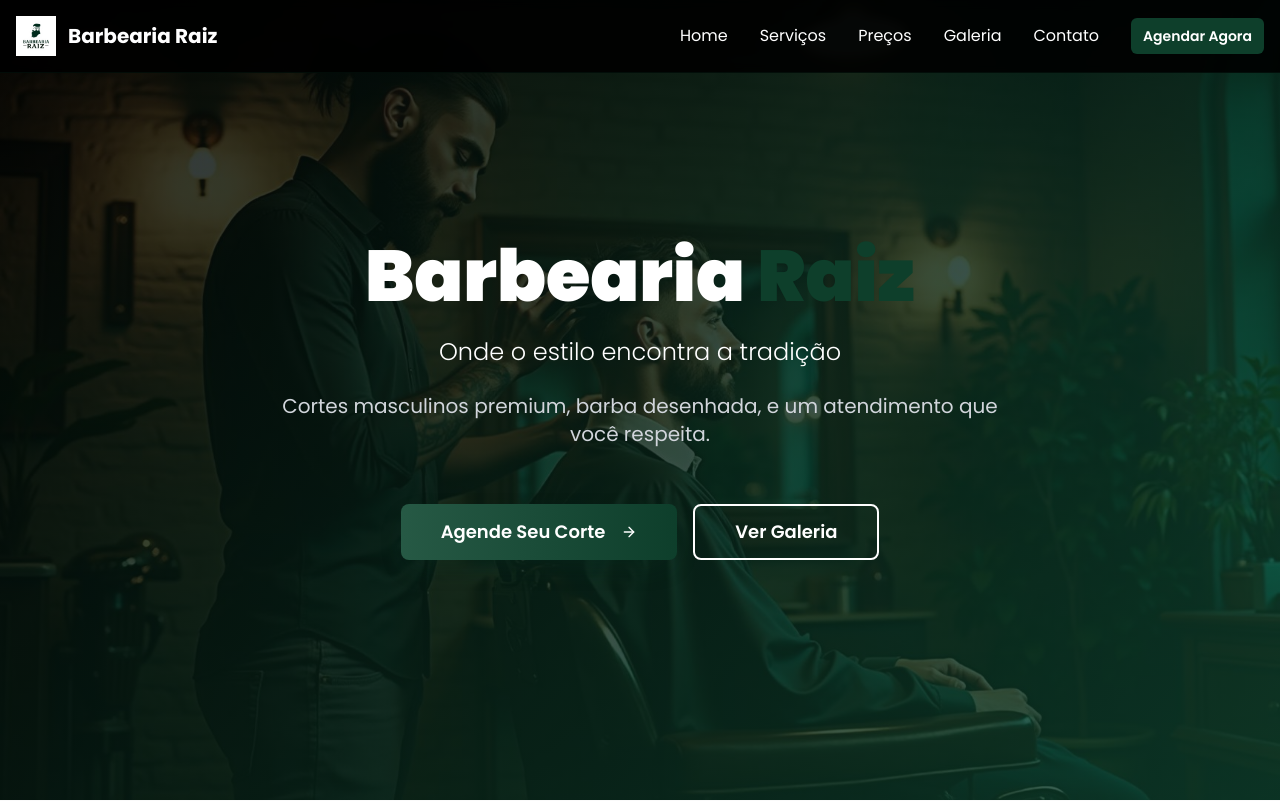
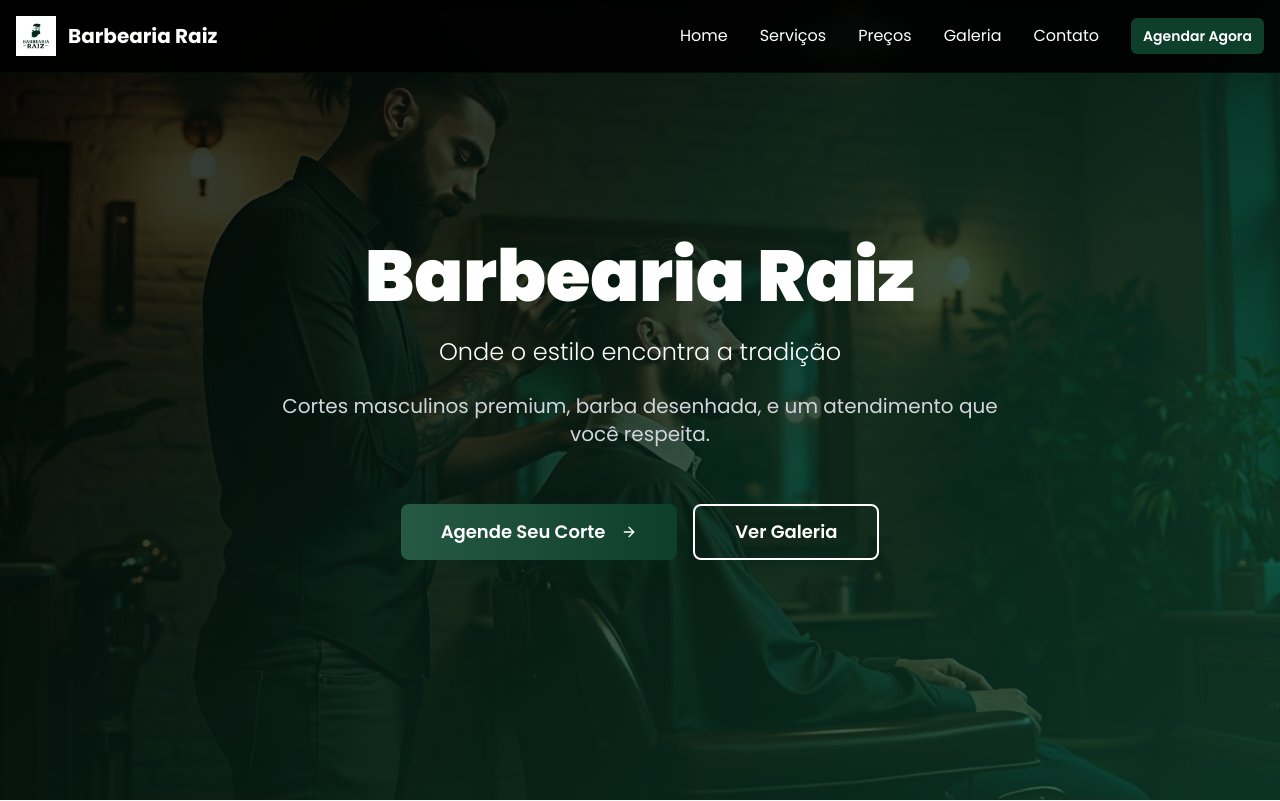
Before and after one commit to Victor-CSM/raiz-landing-craft, a React (Vite) app: page / in a window 1280 px wide. Shown: the top 801 px of the page. Built offline with nearby package versions, Linux system fonts and the light colour scheme.

Commit message:
Visual edit in Lovable
Edited UI in Lovable

```diff
--- a/src/pages/Index.tsx
+++ b/src/pages/Index.tsx
@@ -74,7 +74,7 @@ const Index = () => {
         <div className="relative z-10 text-center text-white px-4 max-w-4xl mx-auto">
           <div className="hero-text space-y-6">
             <h1 className="text-5xl md:text-7xl font-black leading-tight">
-              Barbearia <span className="text-brand-green">Raiz</span>
+              Barbearia <span className="text-brand-green text-white">Raiz</span>
             </h1>
             <p className="text-xl md:text-2xl font-light max-w-2xl mx-auto">
               Onde o estilo encontra a tradição
```
